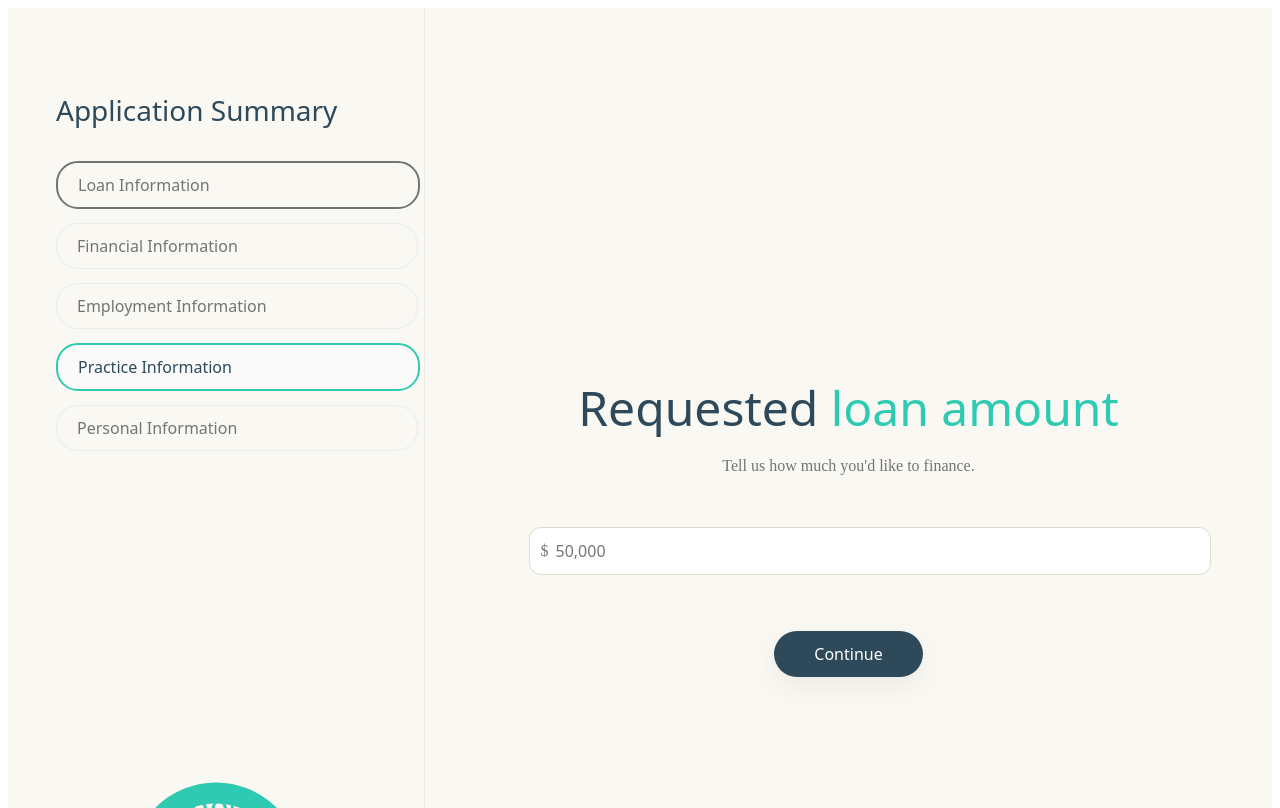
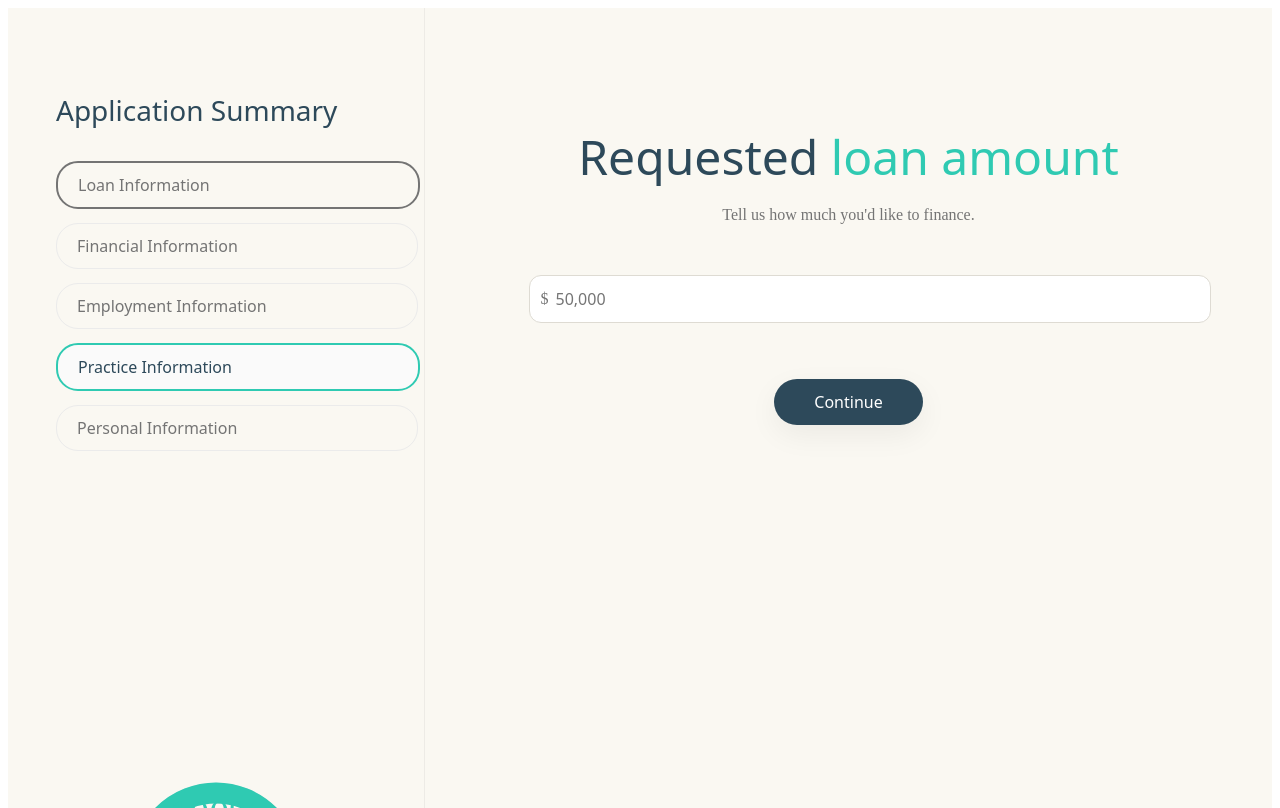
Before and after one commit to mccluredev/4fimd-prequal-prism-test2, a plain HTML site: page index.html in a window 1280 px wide. Drawn offline with Linux system fonts and the light colour scheme.

Commit message:
Update layout.css

```diff
--- a/css/layout.css
+++ b/css/layout.css
@@ -160,7 +160,7 @@ html, body {
   display: flex;
   flex-direction: column;
   align-items: center;
-  justify-content: center;
+  justify-content: flex-start; /* Changed from center to flex-start */
 }
 
 /* Form container for vertical centering */
```
